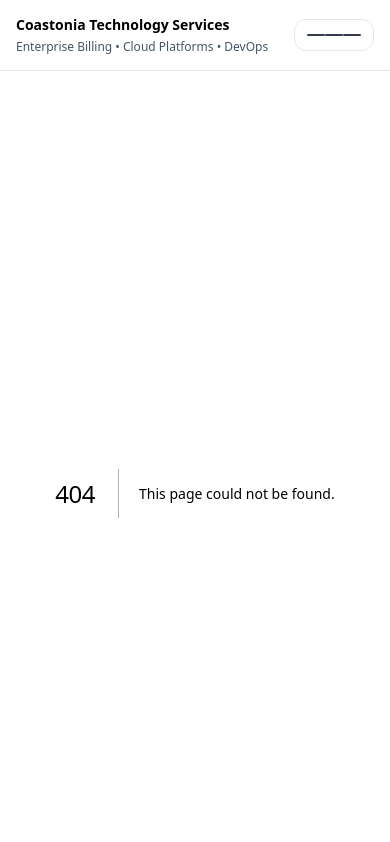
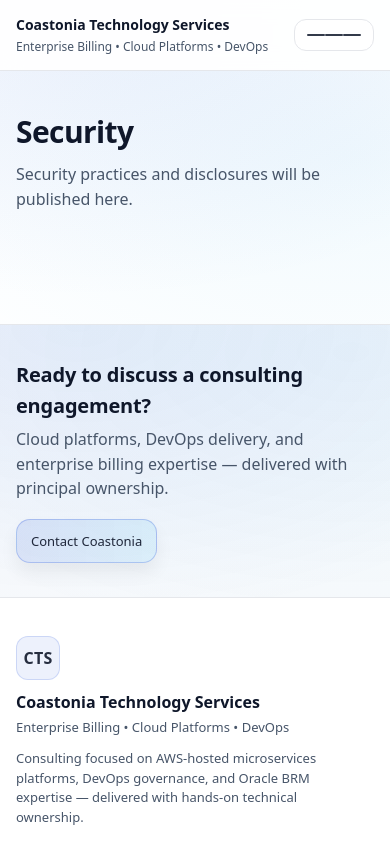
Before and after one commit to jhynes39/coastonia, a Next.js app: page /security in a window 390 px wide. Before the commit this address had no page. Shown: the top 842 px of the page. Built offline with nearby package versions, Linux system fonts and the light colour scheme.

Commit message:
Update footer, add legal pages, improve mobile nav and styling

```diff
--- a/app/components/Footer.tsx
+++ b/app/components/Footer.tsx
@@ -81,9 +81,9 @@ export default function Footer() {
             <div className="footerCol">
               <div className="footerColTitle">Legal</div>
               {/* These can become real pages later */}
-              <a href="#" onClick={(e) => e.preventDefault()}>Privacy Policy</a>
-              <a href="#" onClick={(e) => e.preventDefault()}>Terms of Use</a>
-              <a href="#" onClick={(e) => e.preventDefault()}>Security</a>
+	      <Link href="/privacy">Privacy Policy</Link>
+<Link href="/terms">Terms of Use</Link>
+<Link href="/security">Security</Link>
             </div>
           </div>
         </div>
--- /dev/null
+++ b/app/security/page.tsx
@@ -0,0 +1,8 @@
+export default function SecurityPage() {
+  return (
+    <div className="section">
+      <h1>Security</h1>
+      <p>Security practices and disclosures will be published here.</p>
+    </div>
+  );
+}
```
Also changed, not shown: app/privacy/page.tsx (added, +8 -0 lines), app/terms/page.tsx (added, +8 -0 lines), 1 other file (tests, documents, lock files or other folders).
